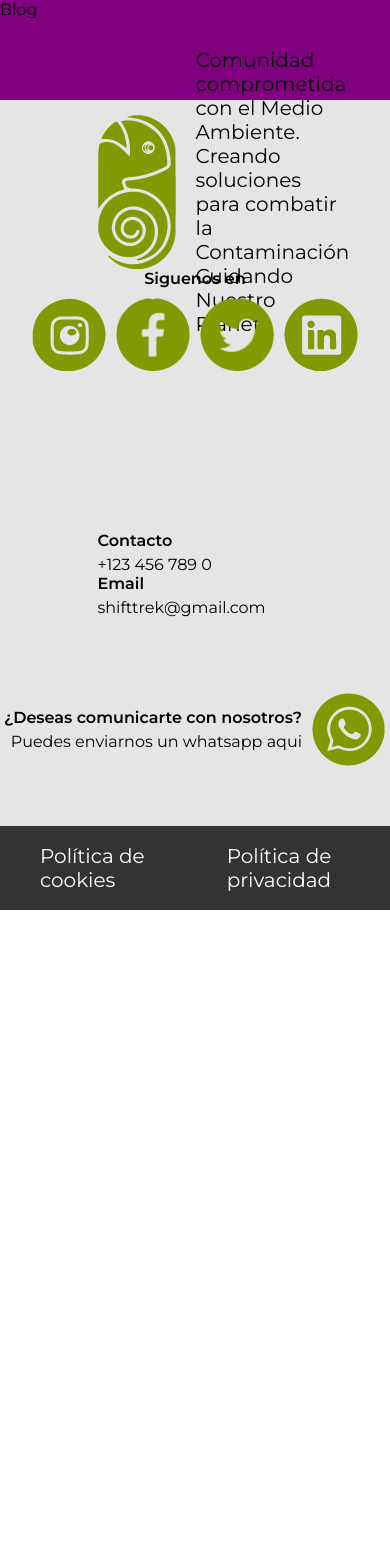
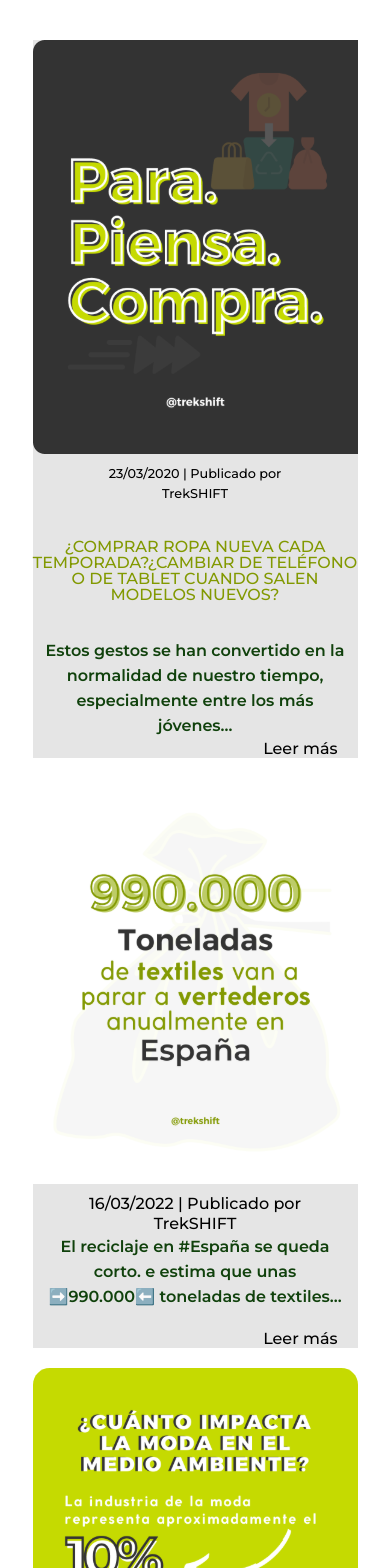
Before and after one commit to SmaelNicolas/trekshift, a React (Create React App) app: page / in a window 390 px wide. Shown: the top 1568 px of the page. Before the commit the page ends 910 px from the top, so only its background shows below. Built offline with nearby package versions, Linux system fonts and the light colour scheme.

Commit message:
blog section

```diff
--- a/src/Pages/Home/Sections/Blog/Blog.css
+++ b/src/Pages/Home/Sections/Blog/Blog.css
@@ -1,5 +1,227 @@
 .blog {
 	width: 100%;
-	height: 100px;
-	background-color: purple;
+	min-height: 100vh;
+	display: flex;
+	flex-direction: row;
+	flex-wrap: wrap;
+	justify-content: center;
+	align-items: flex-start;
+	padding: 30px 0px 100px 0px;
+	position: relative;
+	align-self: center;
 }
+.firstPostContainer {
+	width: 100%;
+	display: flex;
+	justify-content: center;
+}
+.firstPost {
+	max-width: 1100px;
+	display: flex;
+	flex-direction: row;
+	justify-content: space-between;
+	align-items: center;
+	margin: 0px 5px 20px 5px;
+	background-color: var(--clr--background);
+	position: relative;
+}
+.firstPost--image {
+	width: 50%;
+	max-height: 700px;
+}
+.firstPost--content {
+	width: 50%;
+	display: flex;
+	flex-direction: column;
+	justify-content: center;
+	align-items: center;
+	text-align: center;
+	position: relative;
+}
+.firstPost--content--header {
+	display: flex;
+	flex-direction: row;
+	padding-bottom: 35px;
+	font-weight: 500;
+	font-size: var(--fs--xl);
+}
+
+.firstPost--content--header--date {
+	padding: 0px 10px;
+}
+.firstPost--content--header--author {
+	padding: 0px 10px;
+	border-left: 1px solid black;
+}
+.firstPost--content--title {
+	max-width: 500px;
+	font-weight: 500;
+	font-size: 2rem;
+	line-height: 2.5rem;
+	color: var(--clr--limeDark);
+	text-transform: uppercase;
+	padding-bottom: 35px;
+}
+.firstPost--content--text {
+	max-width: 500px;
+	font-size: 1.5rem;
+	padding-bottom: 20px;
+	font-weight: 500;
+}
+
+.firstPost--readMore {
+	font-weight: 500;
+	font-size: 1.5rem;
+	position: absolute;
+	right: 20px;
+	bottom: 15px;
+	cursor: pointer;
+}
+
+.post {
+	max-width: 325px;
+	display: flex;
+	flex-direction: column;
+	justify-content: flex-start;
+	align-items: center;
+	margin: 10px;
+}
+
+.post--image {
+	width: 100%;
+}
+
+.post--content {
+	width: 100%;
+	height: 100%;
+	display: flex;
+	flex-direction: column;
+	justify-content: center;
+	align-items: center;
+	text-align: center;
+
+	background-color: var(--clr--background);
+}
+.post--content--header {
+	margin-top: 10px;
+	width: 70%;
+	font-weight: 500;
+	text-align: center;
+	line-height: 20px;
+}
+.post--content--text {
+	width: 95%;
+	font-weight: 600;
+	font-size: var(--fs--medium);
+	line-height: 30px;
+	color: var(--clr--darkGreen);
+}
+
+.post--readMore {
+	font-weight: 500;
+	font-size: var(--fs--medium);
+	cursor: pointer;
+	align-self: flex-end;
+	padding-right: 20px;
+}
+
+.buttonMore {
+	width: 387px;
+	height: 44px;
+	background-color: var(--clr--limeLight);
+	font-weight: 700;
+	font-size: var(--fs--medium);
+
+	border: none;
+	border-radius: 5px;
+	position: absolute;
+	left: 0;
+	right: 0;
+	bottom: 20px;
+	margin-left: auto;
+	margin-right: auto;
+}
+
+@media screen and (max-width: 960px) {
+	.firstPost--content--header {
+		font-size: var(--fs--normal);
+	}
+	.firstPost--content--title {
+		font-size: var(--fs--medium);
+		line-height: 1.5rem;
+	}
+	.firstPost--content--text {
+		font-size: var(--fs--normal);
+	}
+	.firstPost--readMore {
+		font-size: var(--fs--medium);
+	}
+}
+
+@media screen and (max-width: 650px) {
+	.firstPost--content--header {
+		font-size: 0.8rem;
+	}
+	.firstPost--content--title {
+		font-size: var(--fs--normal);
+		line-height: 1rem;
+	}
+	.firstPost--content--text {
+		font-size: 0.8rem;
+	}
+	.firstPost--readMore {
+		font-size: var(--fs--normal);
+	}
+}
+@media screen and (max-width: 500px) {
+	.firstPost {
+		max-width: 325px;
+		flex-direction: column;
+		margin: 10px;
+	}
+	.firstPost--image {
+		width: 100%;
+	}
+	.firstPost--content {
+		width: 100%;
+		height: 100%;
+		display: flex;
+		flex-direction: column;
+		justify-content: center;
+		align-items: center;
+		text-align: center;
+
+		background-color: var(--clr--background);
+	}
+	.firstPost--content--header {
+		margin-top: 10px;
+		width: 70%;
+		font-weight: 500;
+		text-align: center;
+		line-height: 20px;
+	}
+	.firstPost--content--title {
+		font-size: var(--fs--normal);
+		line-height: 1rem;
+	}
+	.firstPost--content--text {
+		width: 95%;
+		font-weight: 600;
+		font-size: var(--fs--normal);
+		line-height: 25px;
+		color: var(--clr--darkGreen);
+	}
+	.firstPost--readMore {
+		cursor: pointer;
+		font-size: var(--fs--normal);
+		bottom: 0;
+	}
+	.post--content--text {
+		font-size: var(--fs--normal);
+		line-height: 25px;
+	}
+	.post--readMore {
+		font-size: var(--fs--normal);
+		padding-top: 20px;
+	}
+}
--- a/src/Pages/Home/Sections/Blog/Blog.jsx
+++ b/src/Pages/Home/Sections/Blog/Blog.jsx
@@ -1,9 +1,84 @@
 import "./Blog.css";
+
+import data from "../../../../Data/Posts.json";
+import imgFirst from "../../../../Assets/Blog/BlogFirst.svg";
+import img1 from "../../../../Assets/Blog/BlogImg1.svg";
+import img2 from "../../../../Assets/Blog/BlogImg2.svg";
+import img3 from "../../../../Assets/Blog/BlogImg3.svg";
+
+import { openInNewTab } from "../../../../Helpers/openNewTab";
 
 function Blog() {
 	return (
 		<div className='blog' id='blog'>
-			Blog
+			{data.map((post, index) =>
+				index === 0 ? (
+					<div className='firstPostContainer' key={index}>
+						<div className='firstPost'>
+							<img
+								className='firstPost--image'
+								src={imgFirst}
+								alt='postImage'
+							/>
+							<div className='firstPost--content'>
+								<div className='firstPost--content--header'>
+									{post.date} | Publicado por {post.author}
+								</div>
+								<div className='firstPost--content--title'>
+									{post.title}
+								</div>
+								<div className='firstPost--content--text'>
+									{post.content}
+								</div>
+							</div>
+							<div
+								className='firstPost--readMore'
+								onClick={() => openInNewTab(`${post.url}`)}
+							>
+								Leer más
+							</div>
+						</div>
+					</div>
+				) : (
+					<div className='post' key={index}>
+						{index === 1 ? (
+							<img
+								className='post--image'
+								src={img1}
+								alt='postImage'
+							/>
+						) : index === 2 ? (
+							<img
+								className='post--image'
+								src={img2}
+								alt='postImage'
+							/>
+						) : (
+							<img
+								className='post--image'
+								src={img3}
+								alt='postImage'
+							/>
+						)}
+						<div className='post--content'>
+							<div className='post--content--header'>
+								{post.date} | Publicado por {post.author}
+							</div>
+							<div className='post--content--text'>
+								{post.content}
+							</div>
+							<div
+								className='post--readMore'
+								onClick={() => openInNewTab(`${post.url}`)}
+							>
+								Leer más
+							</div>
+						</div>
+					</div>
+				)
+			)}
+
+			<button className='buttonMore'>Más artículos</button>
 		</div>
 	);
 }
```
